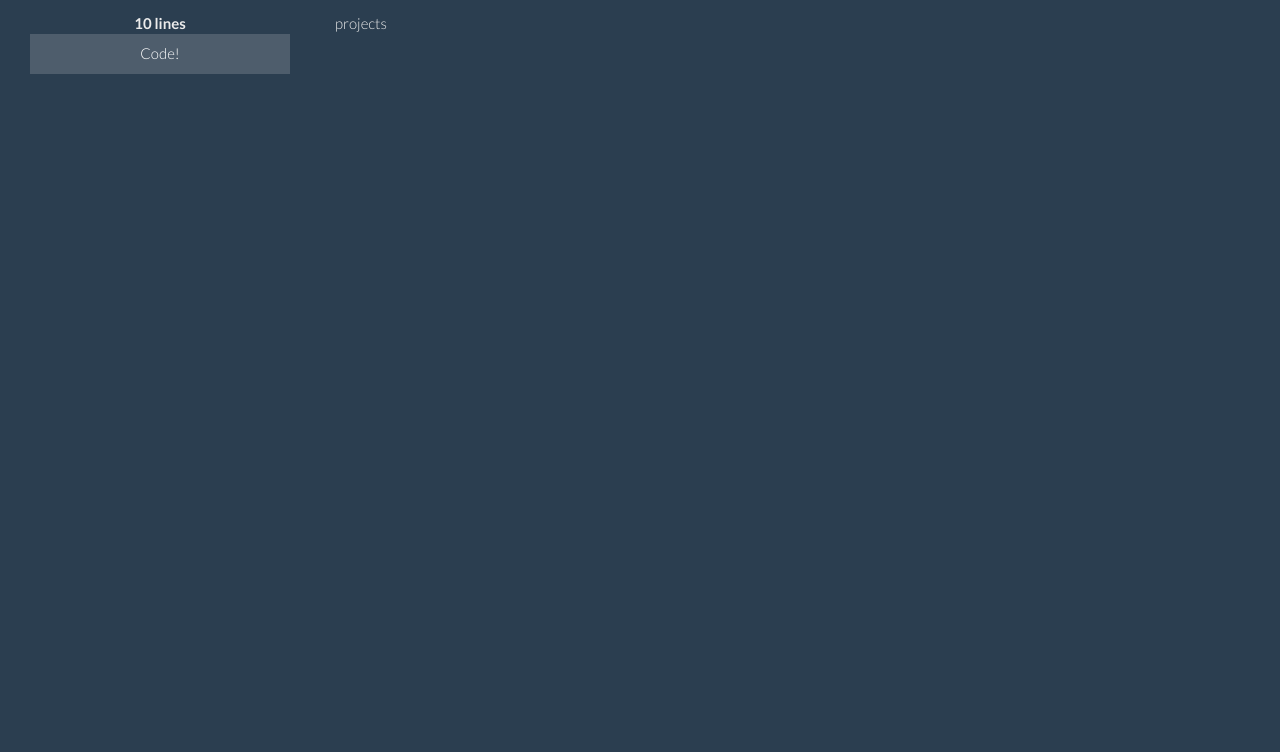
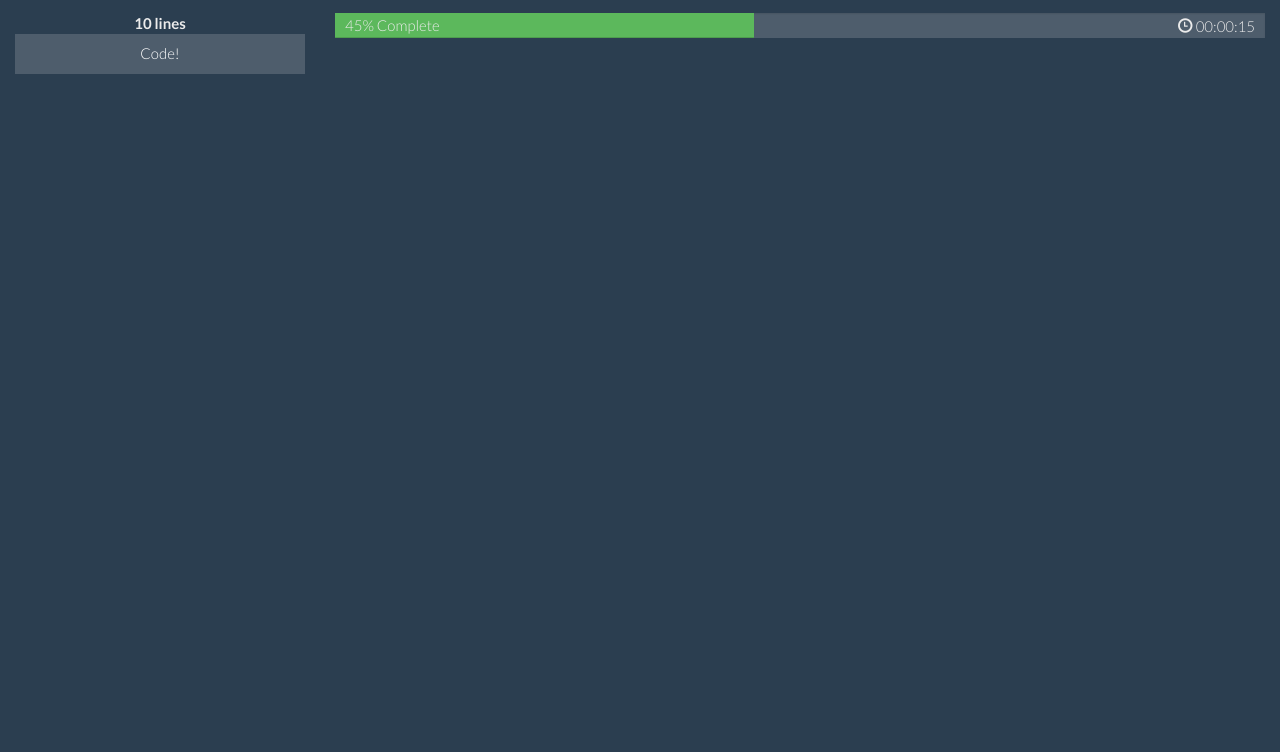
Before and after one commit to Redpoint1/Clickrammer, a website: page src/index.html in a window 1280 px wide. Shown: the part 48-800 px from the top of the page. Drawn offline with nearby package versions, Linux system fonts and the light colour scheme; some packages are replaced by stand-ins of ours.

Commit message:
Basic design for project, language and skill sections, less gap between divs

```diff
--- a/src/assets/css/style.css
+++ b/src/assets/css/style.css
@@ -0,0 +1,65 @@
+/*
+ * Clickrammer v0.0.1 (https://github.com/Redpoint1/Clickrammer)
+ * Copyright 2015 Richard Rožár
+ * Licensed under the MIT license
+ */
+
+/* Bootstrap */
+
+.progress {
+  position: relative;
+  height: 25px;
+}
+
+.progress div, .progress span {
+  line-height: 25px;
+}
+
+.progress-bar {
+  line-height: 25px;
+}
+
+.media {
+  background-color: #4e5d6c;
+}
+
+/* Custom */
+
+.margin-left {
+  margin-left: 10px;
+}
+
+.margin-right {
+  margin-right: 10px;
+}
+
+.padding-left {
+  padding-left: 10px;
+}
+
+.absolute {
+  position: absolute;
+  left: 0;
+}
+
+.block-right {
+  right: 0;
+  left: inherit;
+}
+
+.float-right {
+  float:right;
+}
+
+.full-margin-bottom {
+  margin-bottom: 30px;
+}
+
+.half-margin-bottom {
+  margin-bottom: 15px;
+}
+
+/* Clickrammer */
+.logo {
+  width: 100px;
+}
--- a/src/index.html
+++ b/src/index.html
@@ -40,19 +40,11 @@
       </nav>
     </div>
     <div class="row">
-      <div class="col-sm-3">
-          <div class="col-sm-12 text-center">
-            <strong><span class="text-center">10</span> lines</strong>
-          </div>
-          <div class="col-sm-12"><button class="btn btn-default btn-block">Code!</button></div>
+      <div class="col-sm-3 text-center">
+          <strong><span>10</span> lines</strong>
+          <button class="btn btn-default btn-block">Code!</button>
       </div>
-      <div class="col-sm-9">
-        <div class="row">
-          <div class="col-sm-12" ng-include="page">
-            include parts
-          </div>
-        </div>
-      </div>
+      <div class="col-sm-9" ng-include="page"></div>
     </div>
   </div>
 </body>
--- a/src/templates/projects.html
+++ b/src/templates/projects.html
@@ -1 +1,13 @@
-projects
+<div class="row">
+  <div class="col-sm-12">
+    <div class="progress">
+      <div class="progress-bar progress-bar-success" role="progressbar" aria-valuenow="45" aria-valuemin="0" aria-valuemax="100" style="width: 45%">
+      </div>
+      <span class="text-left margin-left absolute">45% Complete</span>
+      <div class="absolute block-right float-right margin-right">
+        <span class="glyphicon glyphicon-time"></span>
+        <span class="time">00:00:15</span>
+      </div>
+    </div>
+  </div>
+</div>
```
Also changed, not shown: src/templates/languages.html (+26 -1 lines), src/templates/skills.html (+18 -1 lines), src/assets/images/logos/css.svg (added), src/assets/images/logos/html.svg (added), src/assets/images/logos/js.svg (added).
